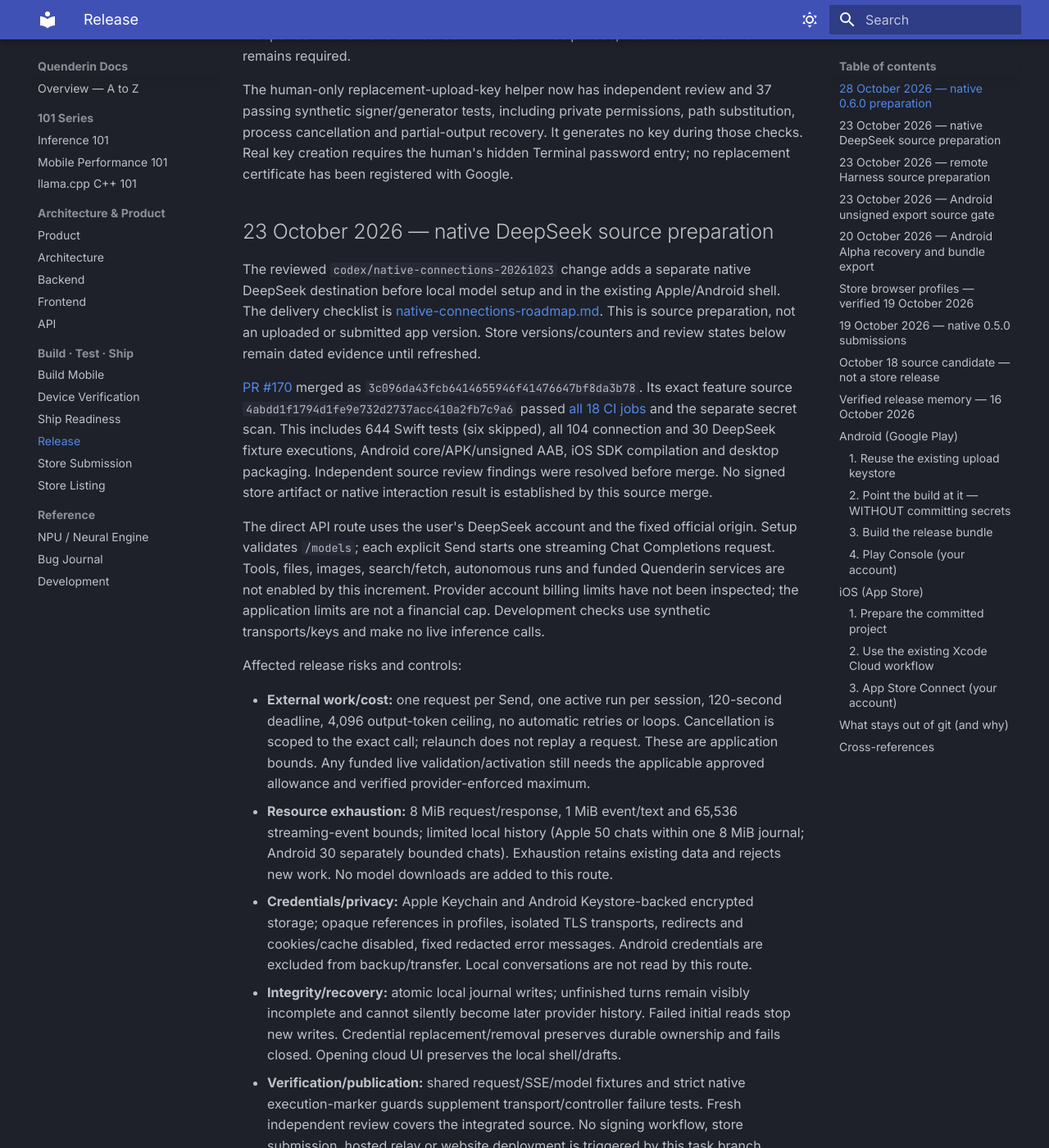
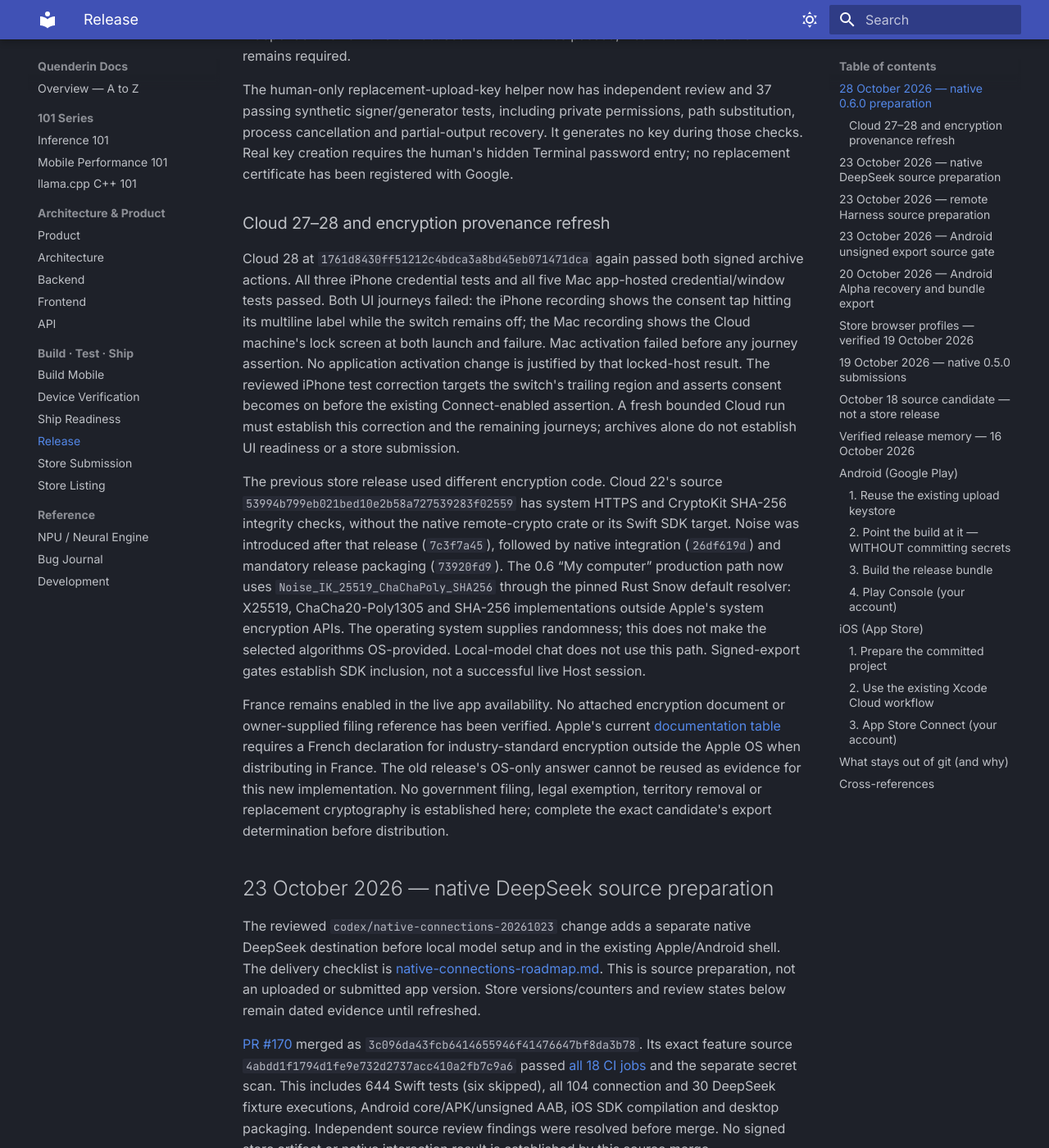
Before and after one commit to alikatgh/quenderin, an MkDocs documentation site: the page built from docs/RELEASE.md, in a window 1280 px wide and 1400 px high, scrolled down 3203 px. Shown: the whole window at 82% size. Built offline with MkDocs 1.6.1 and Material for MkDocs 9.7.7, drawn with Linux system fonts in a browser that asks for light colours.

```diff
--- a/docs/RELEASE.md
+++ b/docs/RELEASE.md
@@ -143,6 +143,41 @@
 substitution, process cancellation and partial-output recovery. It generates no
 key during those checks. Real key creation requires the human's hidden Terminal
 password entry; no replacement certificate has been registered with Google.
+
+### Cloud 27–28 and encryption provenance refresh
+
+Cloud 28 at `1761d8430ff51212c4bdca3a8bd45eb071471dca` again passed both
+signed archive actions. All three iPhone credential tests and all five Mac
+app-hosted credential/window tests passed. Both UI journeys failed: the iPhone
+recording shows the consent tap hitting its multiline label while the switch
+remains off; the Mac recording shows the Cloud machine's lock screen at both
+launch and failure. Mac activation failed before any journey assertion. No
+application activation change is justified by that locked-host result. The
+reviewed iPhone test correction targets the switch's trailing region and asserts
+consent becomes on before the existing Connect-enabled assertion. A fresh bounded
+Cloud run must establish this correction and the remaining journeys; archives
+alone do not establish UI readiness or a store submission.
+
+The previous store release used different encryption code. Cloud 22's source
+`53994b799eb021bed10e2b58a727539283f02559` has system HTTPS and CryptoKit
+SHA-256 integrity checks, without the native remote-crypto crate or its Swift
+SDK target. Noise was introduced after that release (`7c3f7a45`), followed by
+native integration (`26df619d`) and mandatory release packaging (`73920fd9`).
+The 0.6 “My computer” production path now uses
+`Noise_IK_25519_ChaChaPoly_SHA256` through the pinned Rust Snow default resolver:
+X25519, ChaCha20-Poly1305 and SHA-256 implementations outside Apple's system
+encryption APIs. The operating system supplies randomness; this does not make
+the selected algorithms OS-provided. Local-model chat does not use this path.
+Signed-export gates establish SDK inclusion, not a successful live Host session.
+
+France remains enabled in the live app availability. No attached encryption
+document or owner-supplied filing reference has been verified. Apple's current
+[documentation table](https://developer.apple.com/help/app-store-connect/reference/app-information/export-compliance-documentation-for-encryption)
+requires a French declaration for industry-standard encryption outside the Apple
+OS when distributing in France. The old release's OS-only answer cannot be
+reused as evidence for this new implementation. No government filing, legal
+exemption, territory removal or replacement cryptography is established here;
+complete the exact candidate's export determination before distribution.
 
 ## 23 October 2026 — native DeepSeek source preparation
 
```
Also changed, not shown: 1 other file.
